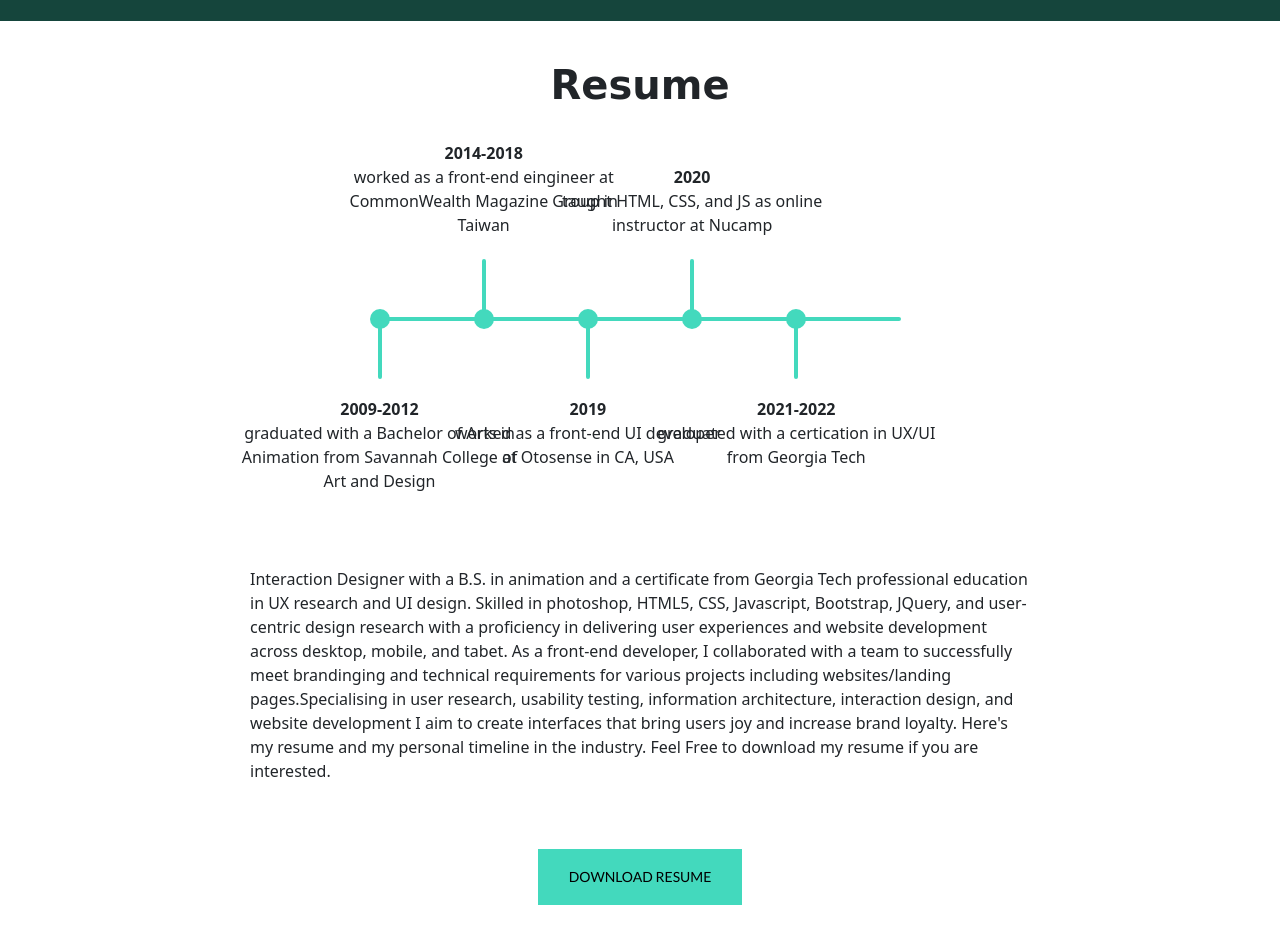
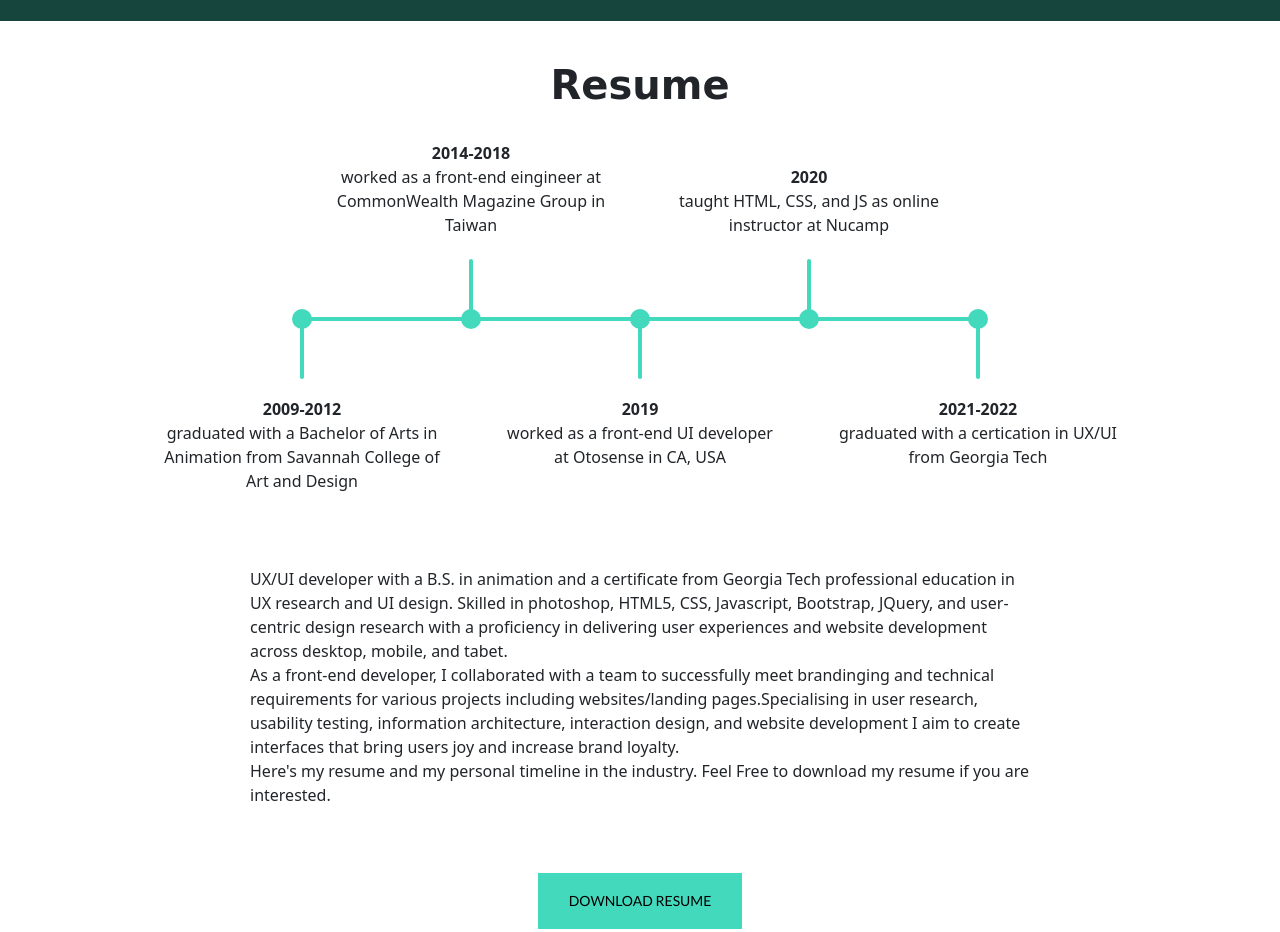
Before and after one commit to jessicaliu42/Portfolio2022, a plain HTML site: page index.html in a window 1280 px wide. Shown: the part 4134-5066 px from the top of the page. Drawn offline with nearby package versions, Linux system fonts and the light colour scheme; a web font is replaced by a local one.

Commit message:
update css

```diff
--- a/css/index.css
+++ b/css/index.css
@@ -202,6 +202,13 @@ section h1{
 .roadmap.roadmap--orientation-auto .roadmap__events__event:after{
     background-color:#43D9BD !important;
 }
+
+.roadmap.roadmap--orientation-auto {
+    position: relative;
+    width: 70% !important;
+    margin: 0 auto;
+}
+
 .resumeintro{
     padding-top:50px;
     padding-bottom: 50px;
@@ -264,6 +271,9 @@ section h1{
     z-index: 1;
     position: relative;
   }
+
+
+
 .contact{
     background-color: #15453C;
     color: white;
--- a/index.html
+++ b/index.html
@@ -913,9 +913,10 @@
     <section id="resume" class="section resume">
         <!--resume-->
          <h1>Resume</h1>
+         <div id="my-timeline"></div>
             <div class="resumeContent">
-                    <div id="my-timeline"></div>
-                <p class="resumeintro">Interaction Designer with a B.S. in animation and a certificate from Georgia Tech professional education in UX research and UI design.  Skilled in photoshop, HTML5, CSS, Javascript, Bootstrap, JQuery, and user-centric design research with a proficiency in delivering user experiences and website development across desktop, mobile, and tabet. As a front-end developer, I collaborated with a team to successfully meet brandinging and technical requirements for various projects including websites/landing pages.Specialising in user research, usability testing, information architecture, interaction design, and website development I aim to create interfaces that bring users joy and increase brand loyalty. Here's my resume and my personal timeline in the industry. Feel Free to download my resume if you are interested.</p>
+
+                <p class="resumeintro">UX/UI developer with a B.S. in animation and a certificate from Georgia Tech professional education in UX research and UI design.  Skilled in photoshop, HTML5, CSS, Javascript, Bootstrap, JQuery, and user-centric design research with a proficiency in delivering user experiences and website development across desktop, mobile, and tabet. <br />As a front-end developer, I collaborated with a team to successfully meet brandinging and technical requirements for various projects including websites/landing pages.Specialising in user research, usability testing, information architecture, interaction design, and website development I aim to create interfaces that bring users joy and increase brand loyalty.<br/> Here's my resume and my personal timeline in the industry. Feel Free to download my resume if you are interested.</p>
                 <button class="resumebutton" role="button" onclick="location.href='https://drive.google.com/file/d/1ZnuwLDV7-Fvj5HHG7BmP2fs9WqhWTwhm/view?usp=sharing'"><span class="text">Download Resume</span></button>
             </div>
     </section>
--- a/js/index.js
+++ b/js/index.js
@@ -91,6 +91,11 @@ $(document).ready(function () {
                   content: 'graduated with a certication in UX/UI from Georgia Tech'
                 }
             ];
-            $('#my-timeline').roadmap(myEvents);
+            $('#my-timeline').roadmap(myEvents,{
+              eventsPerSlide: 5,
+              slide: 1,
+              rootClass: 'roadmap',
+              orientation: 'auto',
+            });
 
 });
```
